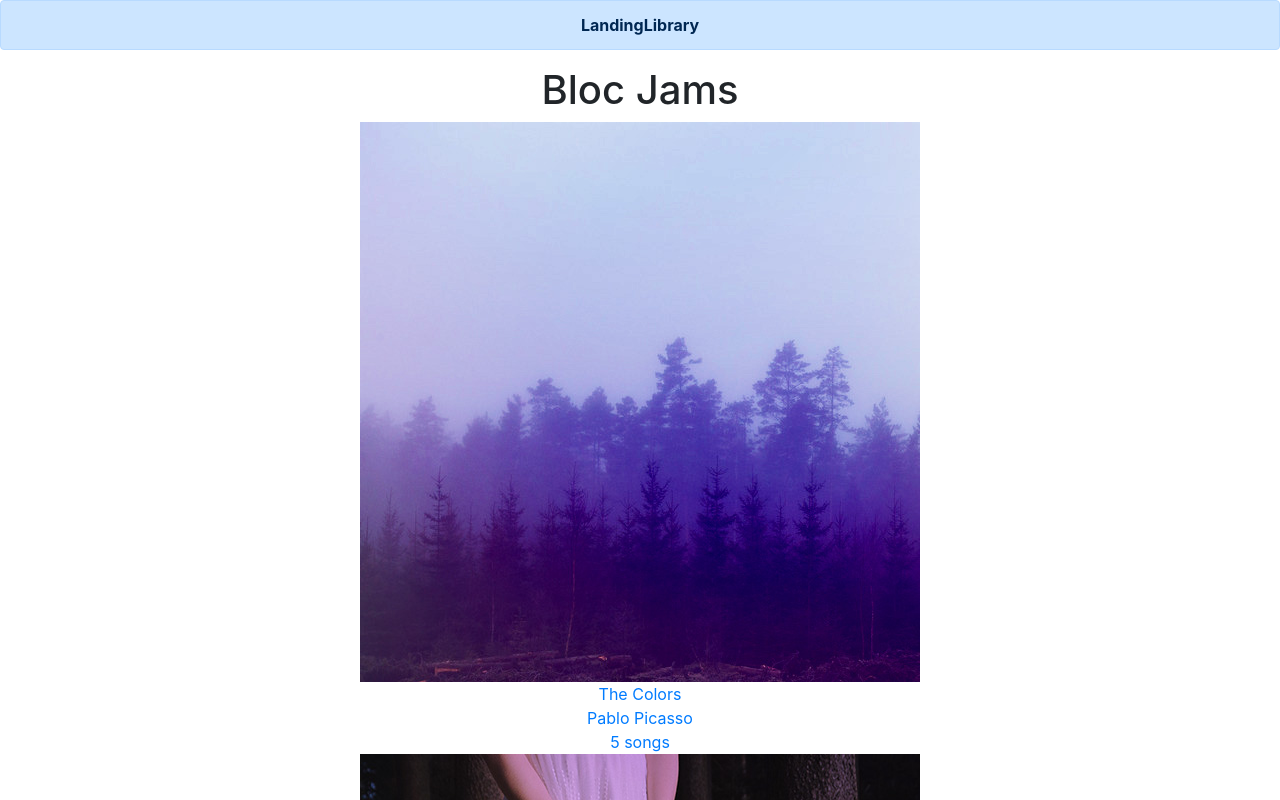
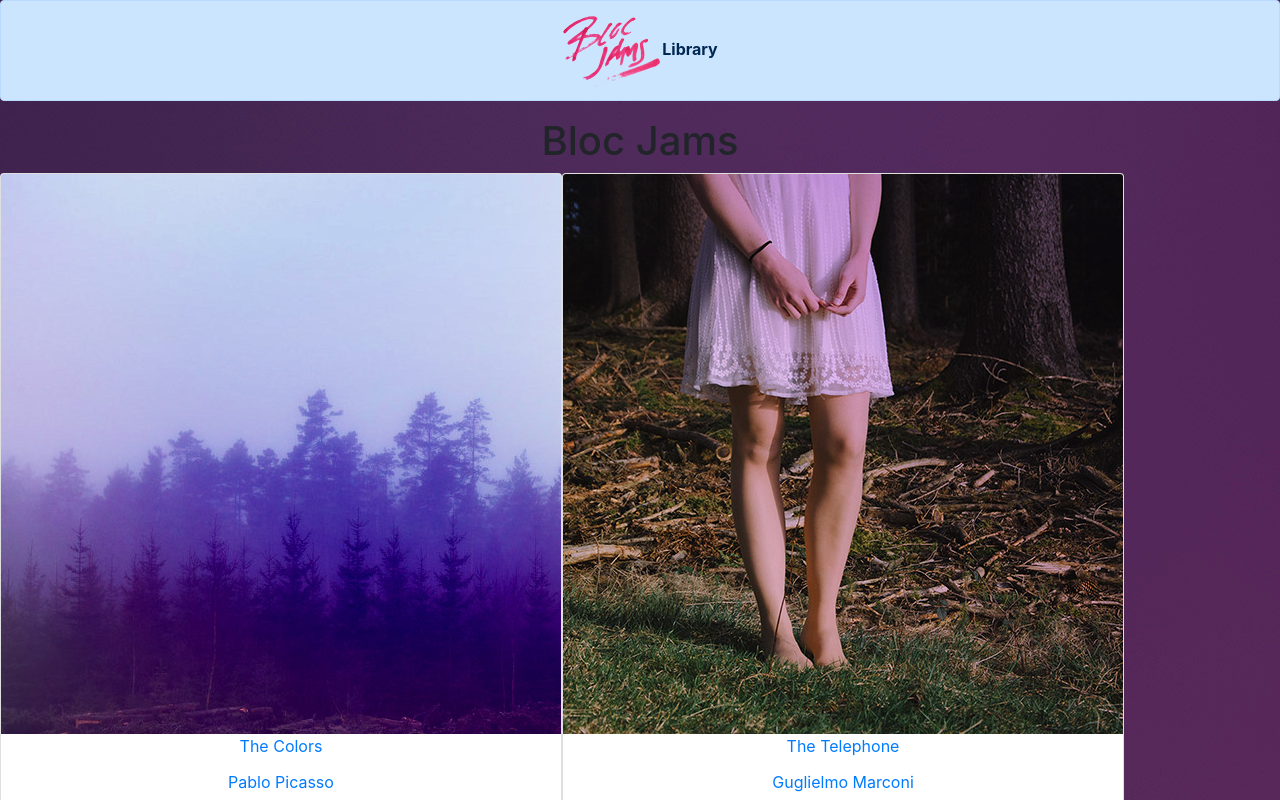
Before and after one commit to nounouboubou/bloc-jams-react2, a React (Create React App) app: page /library in a window 1280 px wide. Shown: the top 800 px of the page. Built offline with nearby package versions, Linux system fonts and the light colour scheme.

Commit message:
work of 31/12/2018

```diff
--- a/src/App.css
+++ b/src/App.css
@@ -1,5 +1,6 @@
 .App {
   text-align: center;
+  background-image: url(./../src/blur_bg_3.jpg);
 }
 
 .App-logo {
@@ -31,6 +32,10 @@
   }
 }
 
+.flexcontainer {
+   display: flex;
+}
+
 #song-list {
   display: inline-block;
 }
--- a/src/App.js
+++ b/src/App.js
@@ -11,7 +11,7 @@ class App extends Component {
       <div className="App">
       <header>
           <nav className="alert alert-primary" >
-            <Link className="alert-link" to='/'>Landing</Link>
+            <Link className="alert-link" to='/'><Link to='/'><img src="./../assets/images/bloc_jams_logo.png" alt="Bloc Jams Landing" /></Link></Link>
             <Link className="alert-link" to='/library'>Library</Link>
          </nav>
          <h1>Bloc Jams</h1>
--- a/src/components/Album.js
+++ b/src/components/Album.js
@@ -91,10 +91,10 @@ playOrPauseIcon(song, index){
       <td><button><span className="icon ion-md-play"></span></button></td>
     );
   }
-
   return(
     <td>{ index+1 }</td>
   );
+
 }
 
   handlePrevClick() {
@@ -141,14 +141,14 @@ playOrPauseIcon(song, index){
    render() {
      return (
        <section className="album">
-          <section id="album-info">
-            <img id="album-cover-art" src={this.state.album.albumCover} alt={this.state.album.title}/>
-            <div className="album-details">
-              <h1 id="album-title">{this.state.album.title}</h1>
-              <h2 className="artist">{this.state.album.artist}</h2>
+          <section id="card">
+            <img className="card-img-top" src={this.state.album.albumCover} alt={this.state.album.title}/>
+            <div className="card-body">
+              <h1 className="card-title">{this.state.album.title}</h1>
+              <h2 className="card-text">{this.state.album.artist}</h2>
               <div id="release-info">{this.state.album.releaseInfo}</div>
             </div>
-         </section>
+          </section>
          <table id="song-list">
            <colgroup>
              <col id="song-number-column" />
@@ -165,7 +165,7 @@ playOrPauseIcon(song, index){
               >
                   <td className="badge badge-secondary">{this.playOrPauseIcon(song,index)}</td>
                   <td>{song.title}</td>
-                  <td>{song.duration}</td>
+                  <td>{this.formatTime(song.duration)}</td>
               </tr>
              ))
             }
--- a/src/components/Library.js
+++ b/src/components/Library.js
@@ -10,14 +10,16 @@
 
    render() {
     return (
-      <section className='library'>
+      <section className="flexcontainer">
         {
           this.state.albums.map( (album, index) =>
             <Link to={`/album/${album.slug}`} key={index}>
-              <img src={album.albumCover} alt={album.title} />
-              <div>{album.title}</div>
-              <div>{album.artist}</div>
-              <div>{album.songs.length} songs</div>
+              <section className="card">
+              <img className="card-img-top" src={album.albumCover} alt={album.title} />
+              <div className="card-title">{album.title}</div>
+              <div className="card-text">{album.artist}</div>
+              <div className="card-text">{album.songs.length} songs</div>
+              </section>
             </Link>
           )
         }
```
Also changed, not shown: src/blur_bg_3.jpg (added).
